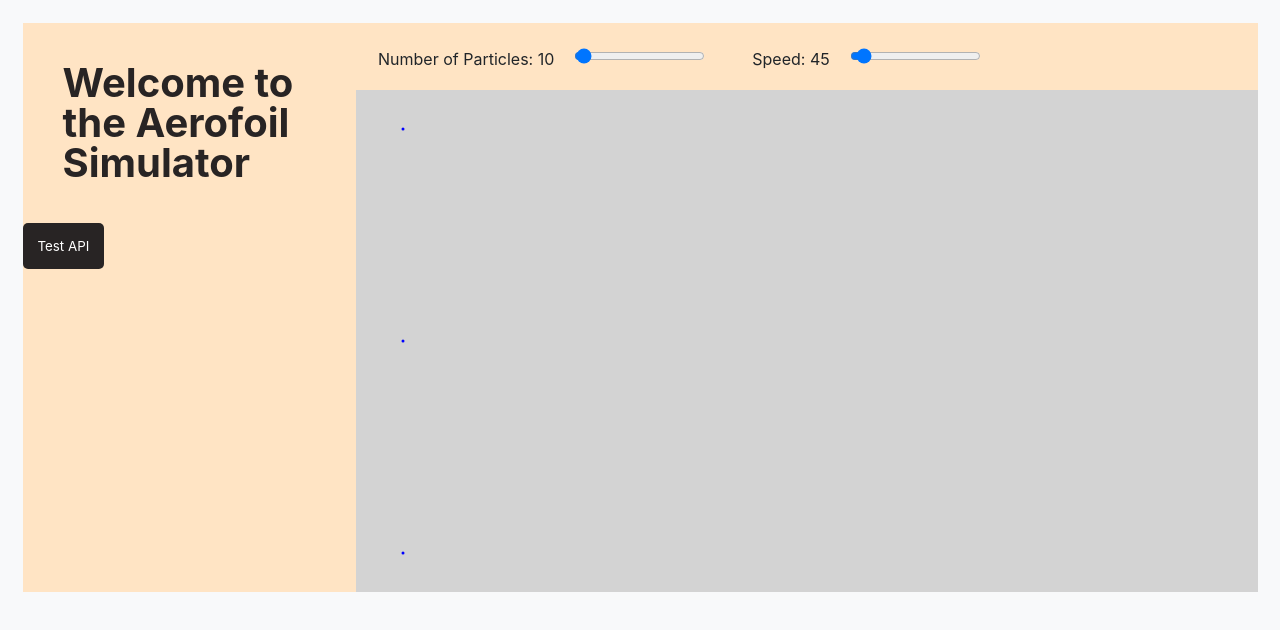
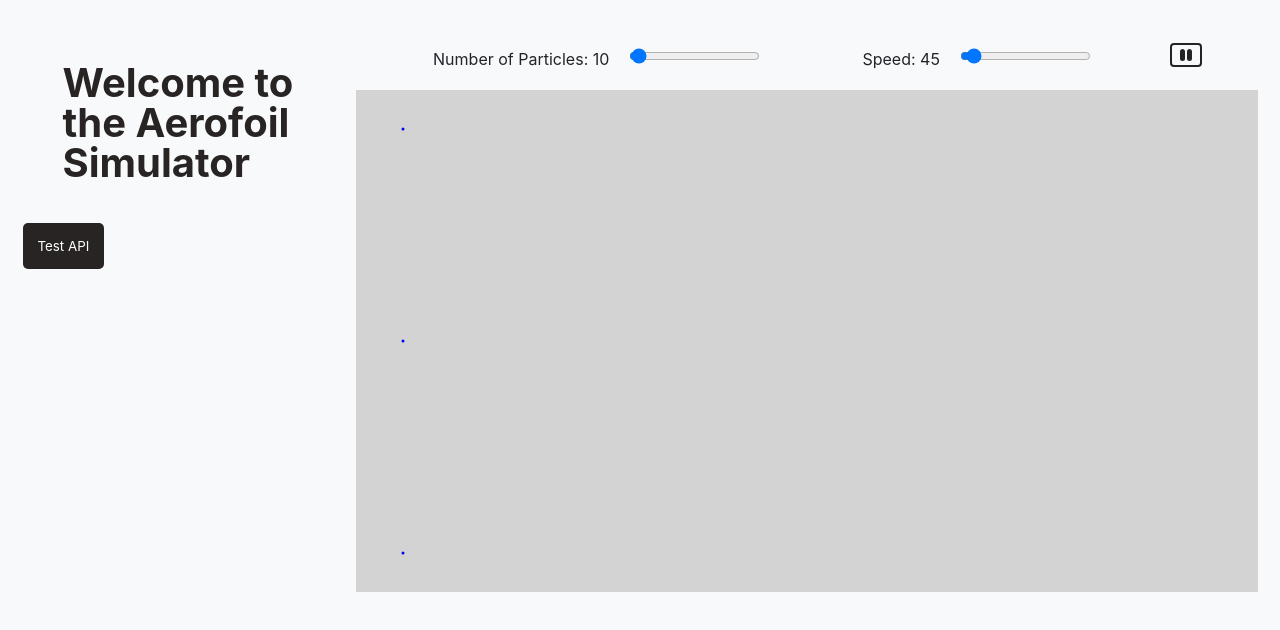
Before and after one commit to ncar285/fluidFlowSimulator, a React (Create React App) app in the folder frontend/: page / in a window 1280 px wide. Shown: the top 630 px of the page. Built offline with nearby package versions, Linux system fonts and the light colour scheme.

Commit message:
add pausee buttoon

```diff
--- a/frontend/package.json
+++ b/frontend/package.json
@@ -10,6 +10,7 @@
     "d3": "^7.8.5",
     "react": "^18.2.0",
     "react-dom": "^18.2.0",
+    "react-icons": "^4.12.0",
     "react-redux": "^8.1.3",
     "react-router-dom": "^6.20.0",
     "react-scripts": "5.0.1",
--- a/frontend/src/components/BoundingBox/BoundingBox.css
+++ b/frontend/src/components/BoundingBox/BoundingBox.css
@@ -1,6 +1,6 @@
 .flow-box {
-    width: 900px;
-    height: 500px;
+    /* width: 900px;
+    height: 500px; */
     border: 1px solid lightgrey;
     background-color: lightgrey;
 }
--- a/frontend/src/components/BoundingBox/BoundingBox.jsx
+++ b/frontend/src/components/BoundingBox/BoundingBox.jsx
@@ -2,7 +2,7 @@ import React, { useEffect, useState } from 'react';
 import './BoundingBox.css'
 import Particle from '../Particle/Particle.jsx';
 
-const BoundingBox = ({ velocityField, numParticles}) => {
+const BoundingBox = ({ velocityField, numParticles, isPaused}) => {
 
 
     const [width, height] = [900, 500];
@@ -18,8 +18,8 @@ const BoundingBox = ({ velocityField, numParticles}) => {
     const msPerSpawn = 1000/spawnRate;
 
 
-    // console.log("horzSpacing",horzSpacing);
-    // console.log("vertSpacing",vertSpacing);
+    console.log("horzSpacing",horzSpacing);
+    console.log("vertSpacing",vertSpacing);
     // console.log("spawnRate",spawnRate);
     // console.log("msPerInterval", msPerInterval);
     // console.log("msPerSpawn", msPerSpawn);
@@ -69,9 +69,14 @@ const BoundingBox = ({ velocityField, numParticles}) => {
     }
 
 
-
+    // if paused is true, stop spawning and stop moving particles
 
     useEffect(() => {
+
+        if (isPaused) {
+            return;
+        }
+
         const interval = setInterval(() => {
             setParticles(prev => {
                 const updatedParticles = prev.map((particle) => {
@@ -92,22 +97,27 @@ const BoundingBox = ({ velocityField, numParticles}) => {
         }, Math.round(msPerInterval));
 
         return () => clearInterval(interval); // Clear interval on unmount
-    }, [velocityField]);
+    }, [velocityField, isPaused, msPerInterval]);
 
 
     useEffect(() => {
+
+        if (isPaused) {
+            return;
+        }
+
         const spawnInterval = setInterval(() => {
             const newParticles = generateSpawnLocations()
             setParticles(prev => [...prev, ...newParticles]);
         }, Math.round(msPerSpawn));
 
         return () => clearInterval(spawnInterval); // Clear interval on unmount
-    }, [spawnRate, numParticles]);
+    }, [spawnRate, numParticles, isPaused, msPerSpawn]);
 
 
 
     return (
-        <svg className='flow-box' >
+        <svg className='flow-box' width={width} height={height} >
             {particles.map(p => (
                 <Particle key={p.key} x={p.x} y={p.y} />
             ))}
--- a/frontend/src/components/HomePage/HomePage.css
+++ b/frontend/src/components/HomePage/HomePage.css
@@ -3,7 +3,7 @@
     justify-content: space-between;
     align-items: stretch;
     margin: var(--margin);
-    background-color: bisque;
+    /* background-color: bisque; */
 }
 
 /* .home-left, .home-right {
@@ -26,6 +26,15 @@
 
 .settings-block {
     display: flex;
+    align-items: center;
+    justify-content: space-evenly;
+}
+
+.play-pause {
+    font-size: 2rem;
+    &:hover{
+        cursor: pointer;
+    }
 }
 
 .slider {
--- a/frontend/src/components/HomePage/HomePage.jsx
+++ b/frontend/src/components/HomePage/HomePage.jsx
@@ -5,12 +5,15 @@ import TestAPI from '../TestAPI/TestAPI.jsx';
 import BoundingBox from '../BoundingBox/BoundingBox.jsx';
 import Particle from '../Particle/Particle.jsx';
 import { generatePlainVelocityField } from '../Utils/initialUField.js';
+import { BsPauseBtn } from "react-icons/bs";
+import { BsPlayBtn } from "react-icons/bs";
 
 const HomePage = () => {
 
-  const [numParticles, setNumParticles] = useState(10);
-  const [speed, setSpeed] = useState(45); // Assuming speed is measured in some units
+  const [numParticles, setNumParticles] = useState(10); // in the bounding box
+  const [speed, setSpeed] = useState(45); // pixels per second
   const [velocityField, setVelocityField] = useState(generatePlainVelocityField(45));
+  const [isPaused, setIsPaused] = useState(false);
 
   const handleNumParticlesChange = (e) => {
       setNumParticles(Number(e.target.value));
@@ -23,6 +26,8 @@ const HomePage = () => {
   useEffect(() => {
     setVelocityField(generatePlainVelocityField(speed));
   }, [speed]); // The effect runs whenever 'speed' changes
+
+
 
   return (
     <div className='home-container'>
@@ -55,12 +60,19 @@ const HomePage = () => {
                         onChange={handleSpeedChange} />
                 </label>
             </div>
+            <div>
+              { isPaused ?
+              <BsPlayBtn className="play-pause playbtn" onClick={()=>{setIsPaused(false)}}/>
+              :
+              <BsPauseBtn className="play-pause pausebtn" onClick={()=>{setIsPaused(true)}}/>
+              }
+            </div>
           </div>
           <BoundingBox className="bounding-box"
           velocityField={velocityField}
           numParticles={numParticles}
+          isPaused={isPaused}
           >
-              {/* Other SVG elements or custom components go here */}
           </BoundingBox>
       </div>
 
```
Also changed, not shown: 1 other file (tests, documents, lock files or other folders).
